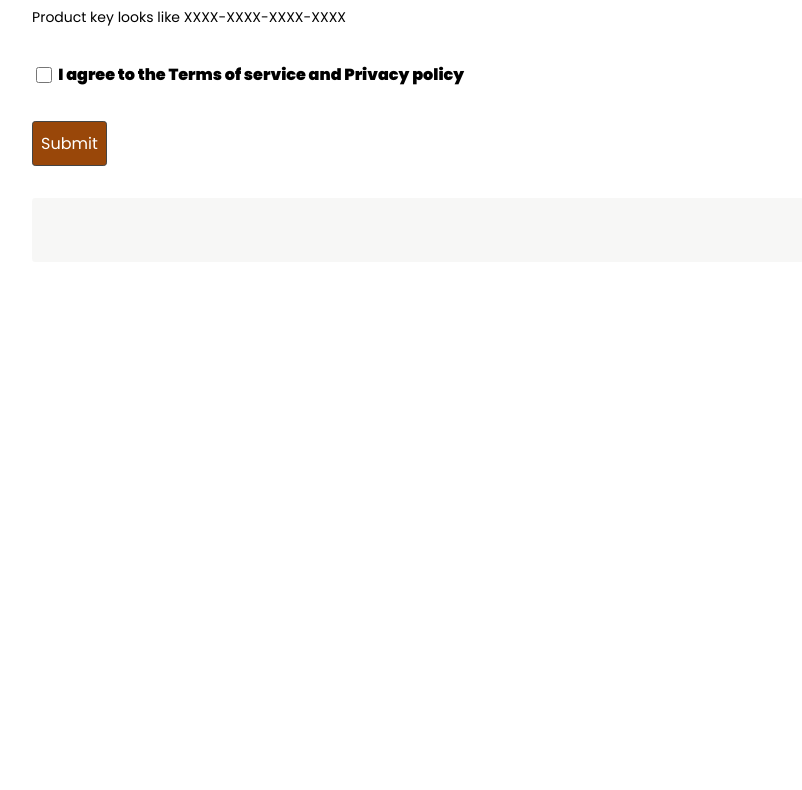
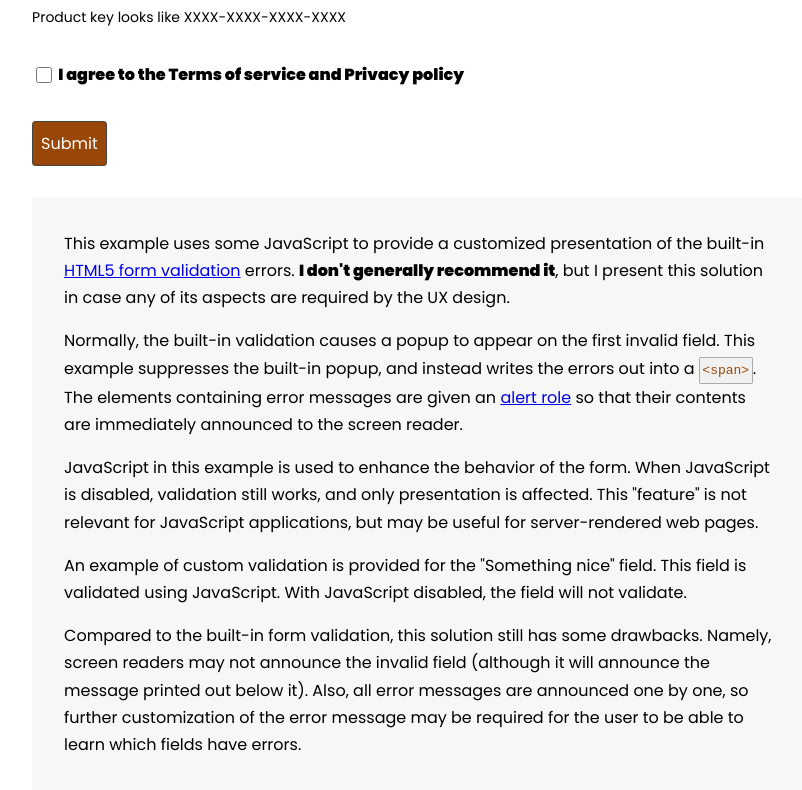
Before and after one commit to foxbunny/vanilla-patterns-2, a plain HTML site: page form-validation/index.html in a window 1280 px wide. Shown: the part 592-1382 px from the top of the page, without its empty margins (222-1024 px from the left). Before the commit the page ends 886 px from the top, so only its background shows below. Drawn offline with Linux system fonts and the light colour scheme.

Commit message:
Restore notes about form validation

```diff
--- a/form-validation/index.html
+++ b/form-validation/index.html
@@ -61,6 +61,38 @@
 			</form>
 
 			<div id="notes">
+				<p>
+					This example uses some JavaScript to provide a customized presentation of the built-in
+					<a href="https://developer.mozilla.org/en-US/docs/Learn/Forms/Form_validation">HTML5 form validation</a>
+					errors. <strong>I don't generally recommend it</strong>, but I present this solution in case any of its
+					aspects are required by	the UX design.
+				</p>
+
+				<p>
+					Normally, the built-in validation causes a popup to appear on the first invalid field. This example suppresses
+					the built-in popup, and instead writes the errors out into a <code>&lt;span></code>. The elements containing
+					error messages are given an
+					<a href="https://developer.mozilla.org/en-US/docs/Web/Accessibility/ARIA/Roles/Alert_Role">alert role</a> so
+					that their contents are immediately announced to the screen reader.
+				</p>
+
+				<p>
+					JavaScript in this example is used to enhance the behavior of the form. When JavaScript is disabled,
+					validation still works, and only presentation is affected. This "feature" is not relevant for JavaScript
+					applications, but may be useful for server-rendered web pages.
+				</p>
+
+				<p>
+					An example of custom validation is provided for the "Something nice" field. This field is validated using
+					JavaScript. With JavaScript disabled, the field will not validate.
+				</p>
+
+				<p>
+					Compared to the built-in form validation, this solution still has some drawbacks. Namely, screen readers may
+					not announce the invalid field (although it will announce the message printed out below it). Also, all error
+					messages are announced one by one, so further customization of the error message may be required for the user
+					to be able to learn which fields have errors.
+				</p>
 			</div>
 		</div>
 	</body>
```
